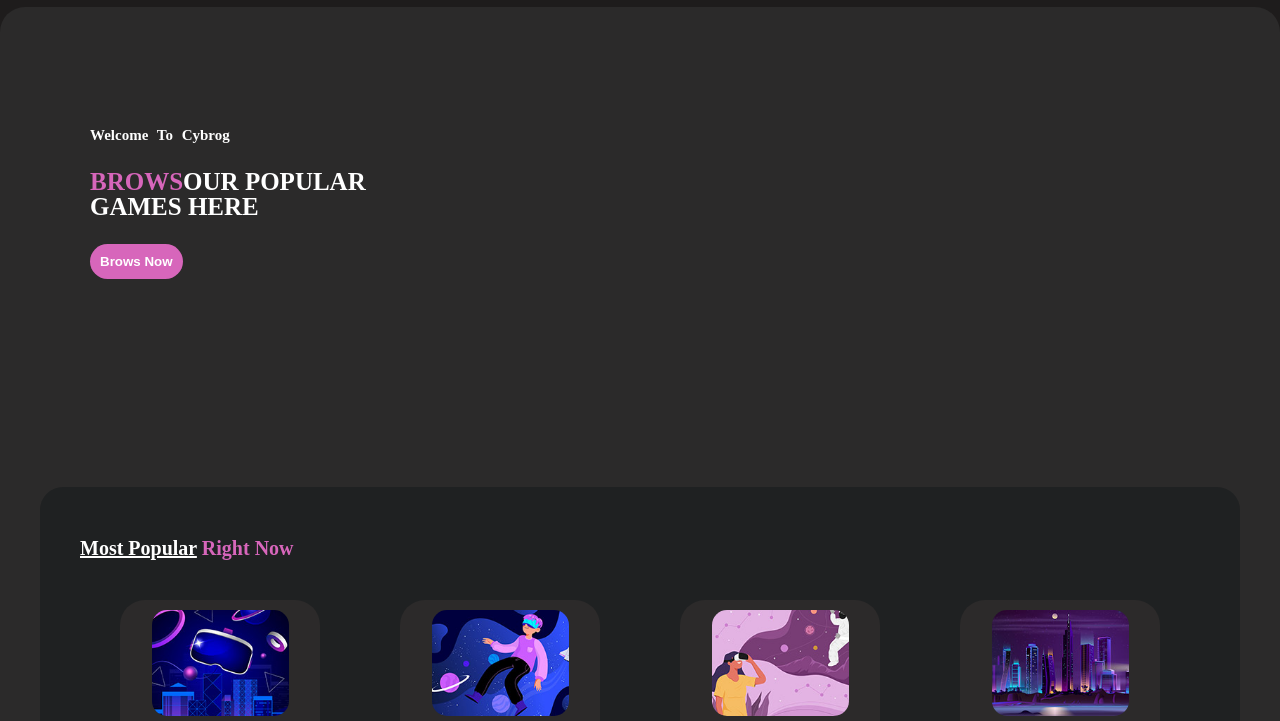
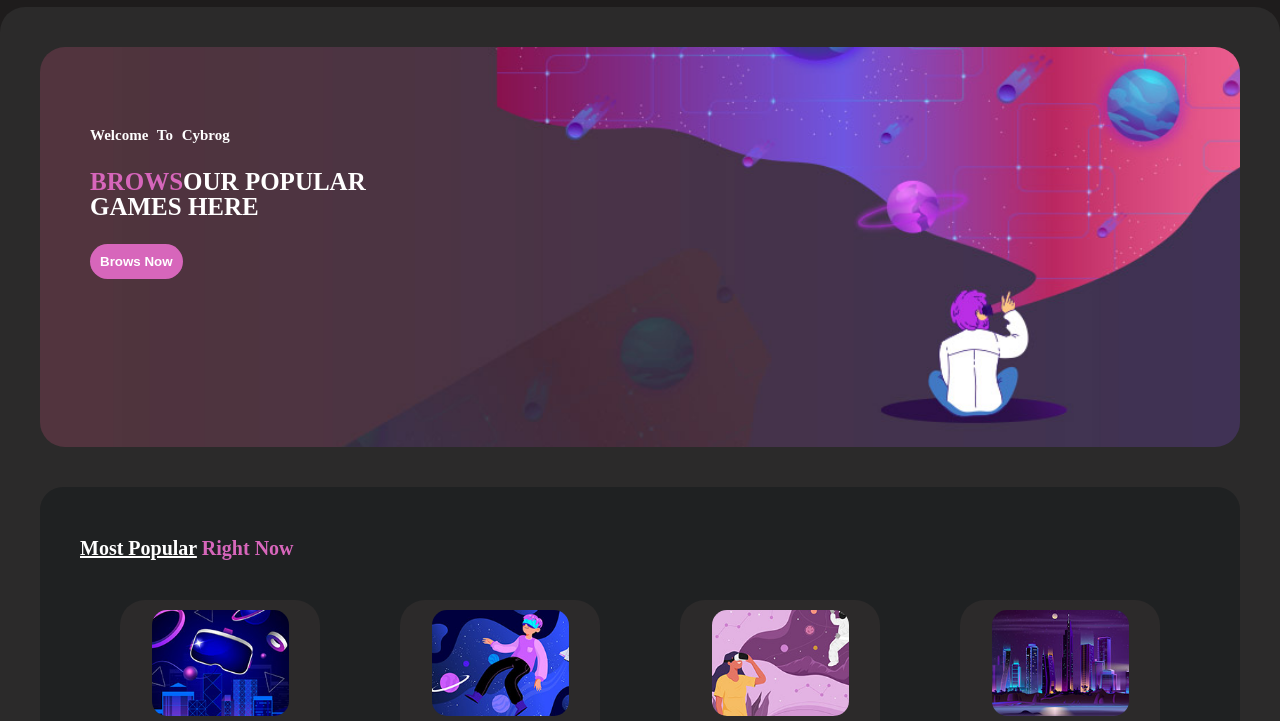
Before and after one commit to anshidaashraf/flexrepo, a plain HTML site: page index.html in a window 1280 px wide. Shown: the part 79-800 px from the top of the page. Drawn offline with Linux system fonts and the light colour scheme.

Commit message:
seventh commit

```diff
--- a/index.css
+++ b/index.css
@@ -105,7 +105,7 @@ input::placeholder{
     /* width: 1000px; */
     border-radius: 25px;
     margin: 40px;
-    background-image: url(images/banner-bg.jpg);
+    background-image: url(banner-bg.jpg);
     background-repeat: no-repeat;
     background-size: cover;
     background-position: center;
```
